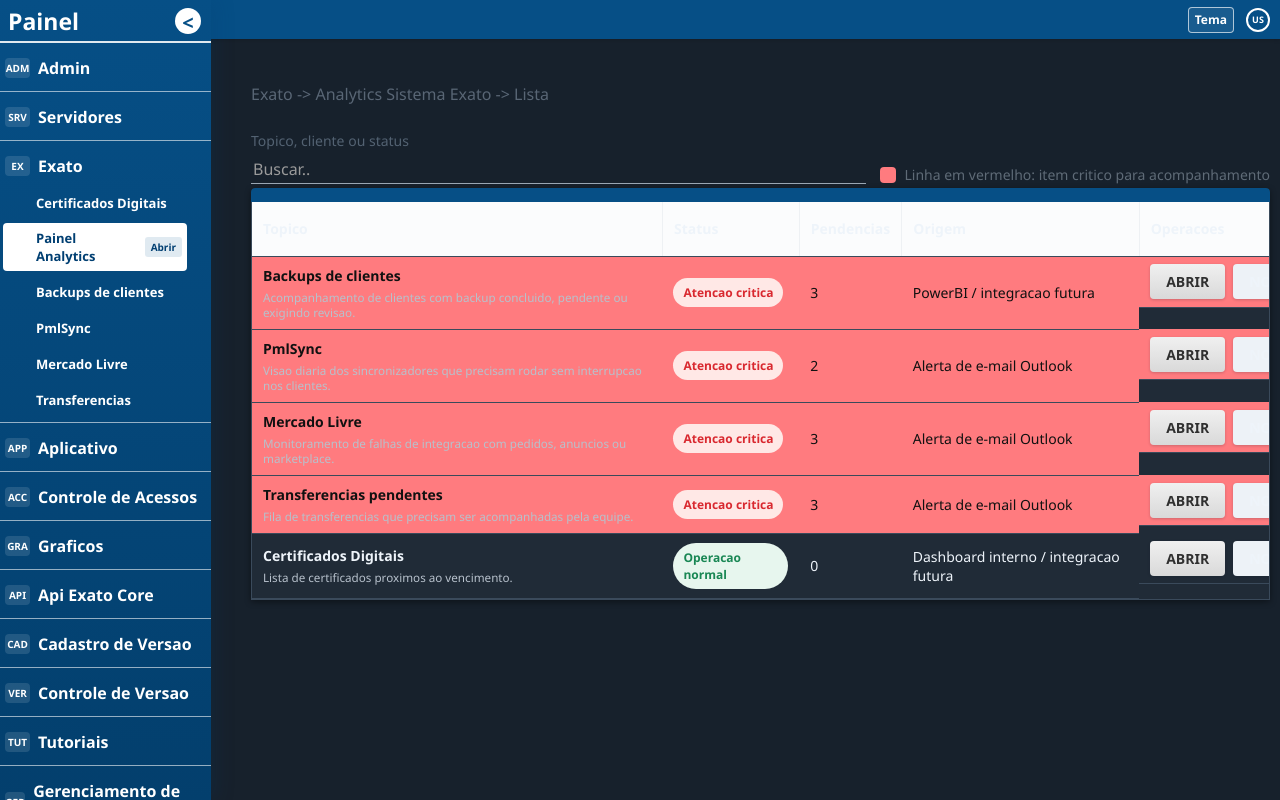
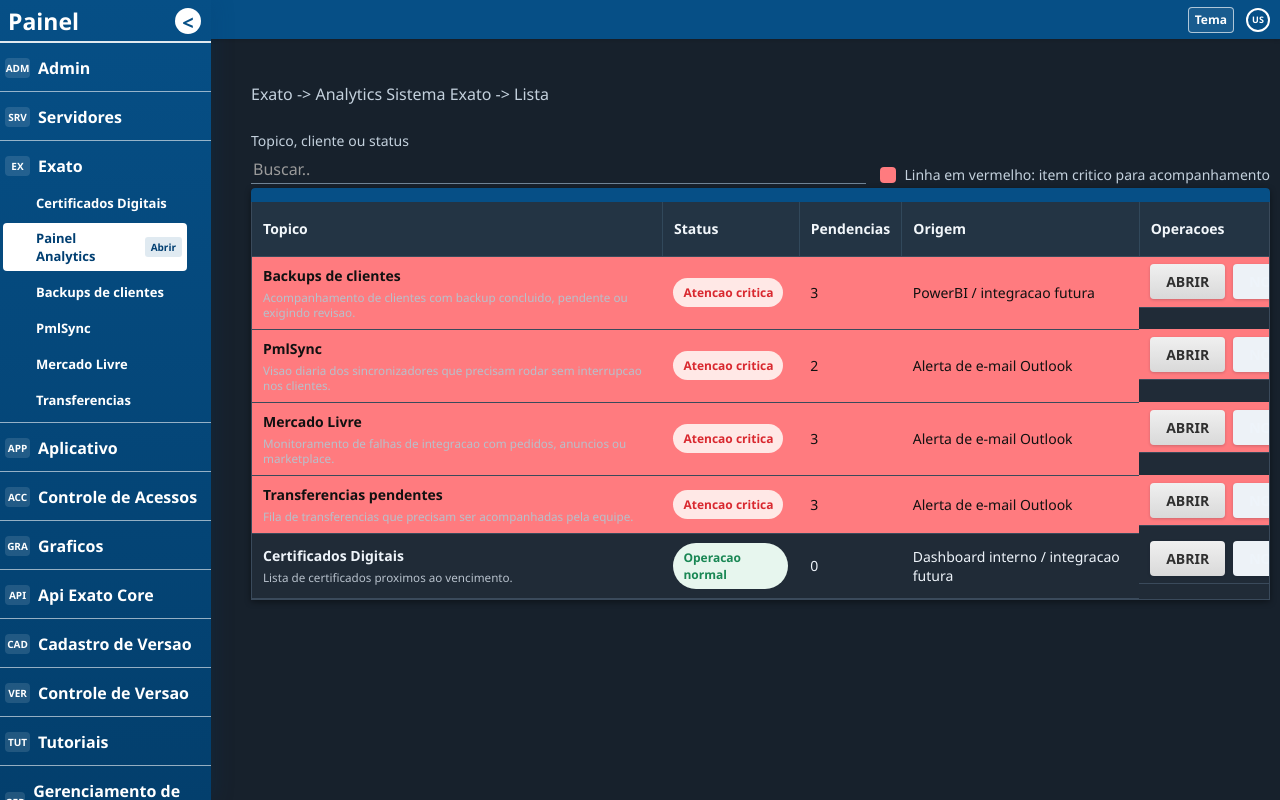
Before and after one commit to Fenickell/analytics-sistema-exato, a website: page index.html in a window 1280 px wide. Both pictures are taken after a click on the button "Tema". Drawn offline with Linux system fonts and the light colour scheme.

Commit message:
Fix dark table header contrast

```diff
--- a/assets/css/styles.css
+++ b/assets/css/styles.css
@@ -378,6 +378,23 @@
   color: var(--text);
 }
 
+:root[data-theme="dark"] .admin-table th {
+  background: #233444;
+  border-right-color: #31485b;
+  color: #f2f7fb;
+}
+
+:root[data-theme="dark"] .search-field,
+:root[data-theme="dark"] .toolbar-summary,
+:root[data-theme="dark"] .legend-note,
+:root[data-theme="dark"] .breadcrumb {
+  color: #c4d1dd;
+}
+
+:root[data-theme="dark"] .search-field input {
+  border-bottom-color: #6f8395;
+}
+
 .admin-table td {
   height: 51px;
   font-size: 14px;
```
